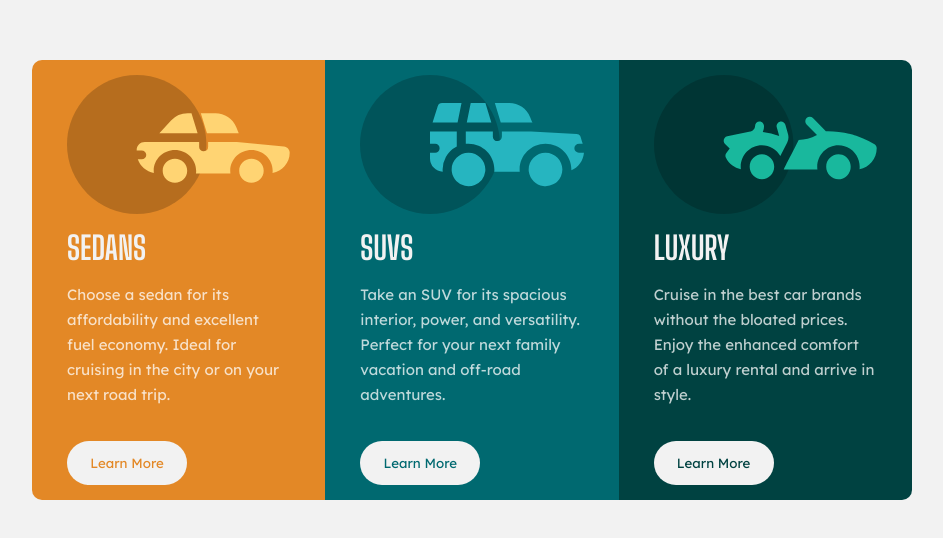
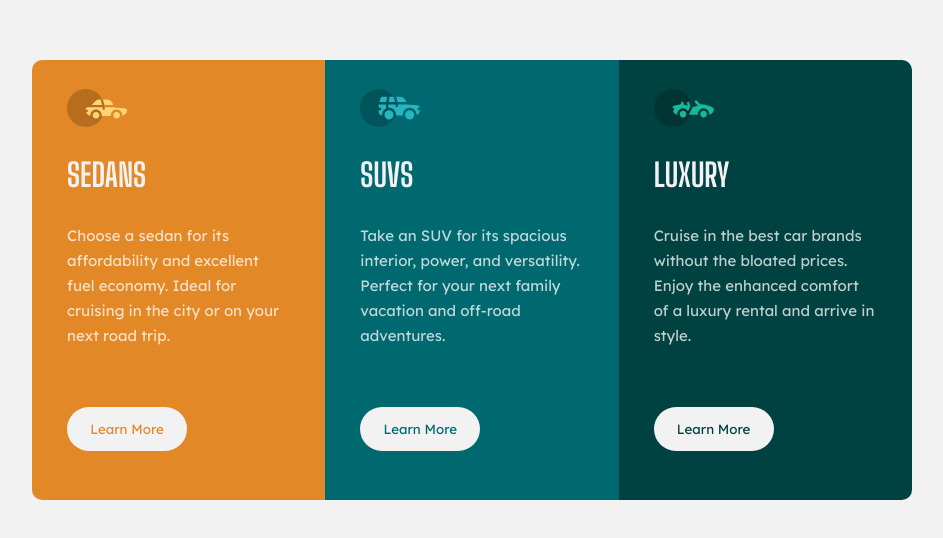
Before and after one commit to Ghaffar7/three-column-preview-card-component, a plain HTML site: page index.html in a window 1280 px wide. Shown: the part 120-658 px from the top of the page, without its empty margins (168-1111 px from the left). Drawn offline with Linux system fonts and the light colour scheme.

Commit message:
Update style.css

```diff
--- a/style.css
+++ b/style.css
@@ -12,6 +12,12 @@ body {
     align-items: center;
     justify-content: center;
     min-height: 100vh;
+}
+
+main {
+    display: flex;
+    align-items: center;
+    justify-content: center;
 }
 
 h1 {
@@ -36,6 +42,10 @@ p {
     height: 440px;
     background-color: hsl(0, 0%, 95%);
     flex-wrap: wrap;
+}
+
+img {
+    width: 60px;
 }
 
 .first {
@@ -77,19 +87,13 @@ button {
     padding: 14px;
     border-radius: 30px;
     width: 120px;
+    margin-bottom: 20px;
+    margin-top: 10px;
 }
 
 .fir {
     color: hsl(31, 77%, 52%);
 
-}
-
-.sec {
-    color: hsl(184, 100%, 22%);
-}
-
-.thi {
-    color: hsl(179, 100%, 13%);
 }
 
 .fir:hover {
@@ -99,11 +103,19 @@ button {
     border: 2px solid hsl(0, 0%, 100%);
 }
 
+.sec {
+    color: hsl(184, 100%, 22%);
+}
+
 .sec:hover {
     cursor: pointer;
     background-color: hsl(184, 100%, 22%);
     color: hsla(0, 0%, 100%, 0.75);
     border: 2px solid hsl(0, 0%, 100%);
+}
+
+.thi {
+    color: hsl(179, 100%, 13%);
 }
 
 .thi:hover {
```
